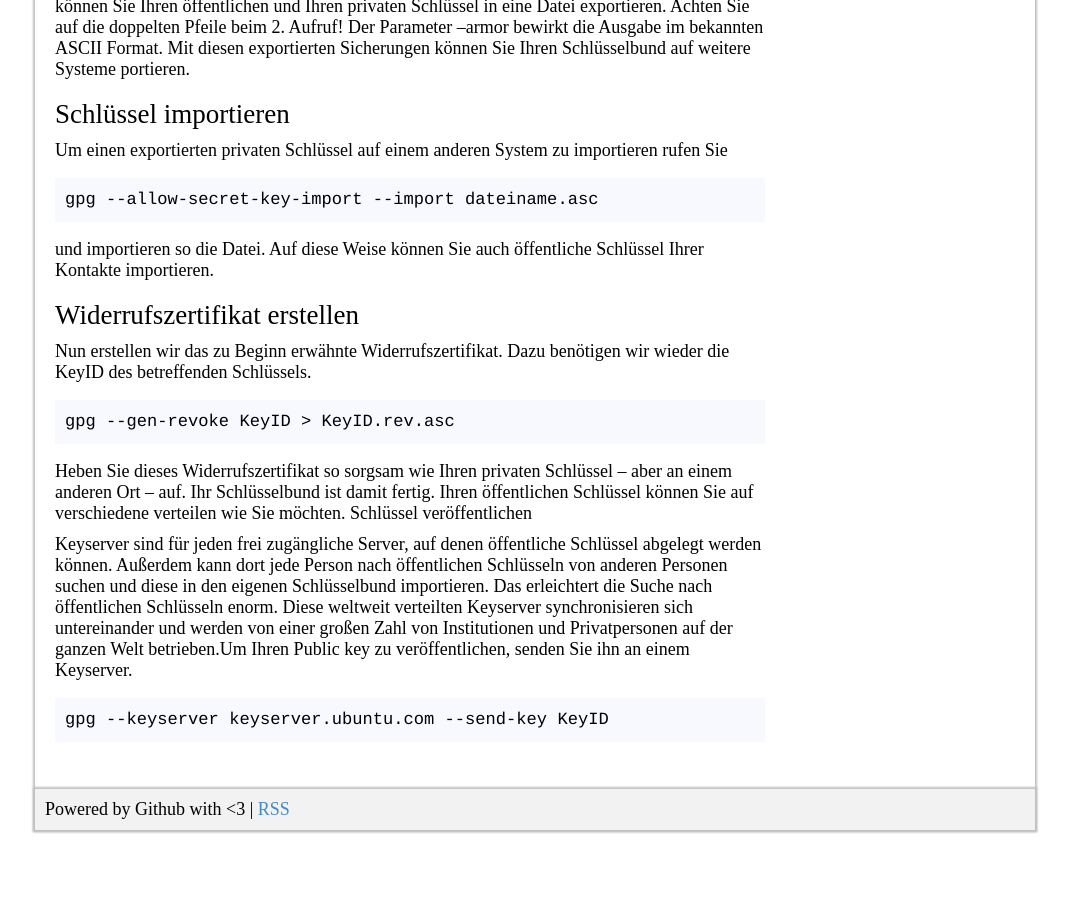
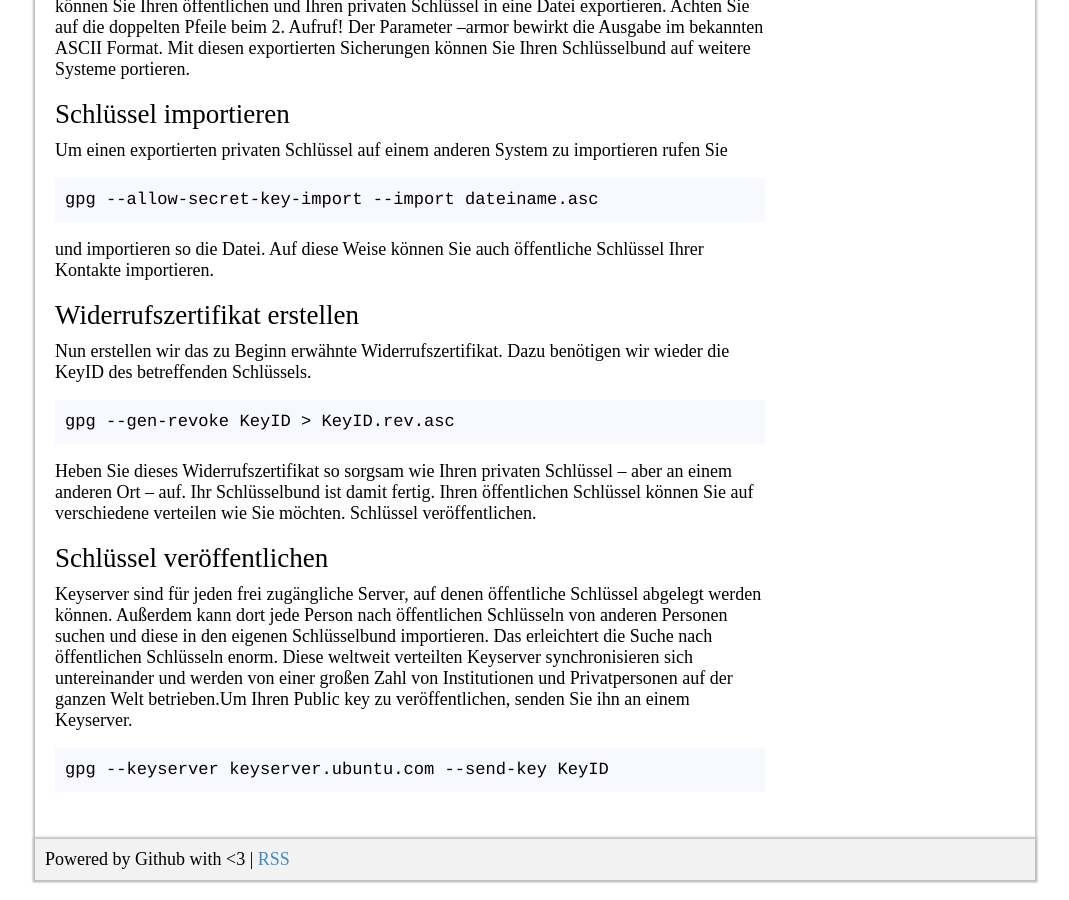
Before and after one commit to mbrain/zarat.github.io, a Jekyll site: the page built from _posts/2018-06-18-einen-gpg-schlusselbund-erstellen.markdown, in a window 1280 px wide and 900 px high, scrolled down 3222 px. Shown: the whole window, without its empty margins (105-1174 px from the left). Built offline with Jekyll 4.4.1, drawn with Linux system fonts in a browser that asks for light colours; before the commit the page ends 4072 px from its top, so only the background shows below that.

Commit message:
Update 2018-06-18-einen-gpg-schlusselbund-erstellen.markdown

```diff
--- a/_posts/2018-06-18-einen-gpg-schlusselbund-erstellen.markdown
+++ b/_posts/2018-06-18-einen-gpg-schlusselbund-erstellen.markdown
@@ -139,7 +139,9 @@ gpg --gen-revoke KeyID > KeyID.rev.asc
 </pre>
 
 Heben Sie dieses Widerrufszertifikat so sorgsam wie Ihren privaten Schlüssel – aber an einem anderen Ort – auf. Ihr Schlüsselbund ist damit fertig. Ihren öffentlichen Schlüssel können Sie auf verschiedene verteilen wie Sie möchten.
-Schlüssel veröffentlichen
+Schlüssel veröffentlichen.
+
+<h2>Schlüssel veröffentlichen</h2>
 
 Keyserver sind für jeden frei zugängliche Server, auf denen öffentliche Schlüssel abgelegt werden können. Außerdem kann dort jede Person nach öffentlichen Schlüsseln von anderen Personen suchen und diese in den eigenen Schlüsselbund importieren. Das erleichtert die Suche nach öffentlichen Schlüsseln enorm. Diese weltweit verteilten Keyserver synchronisieren sich untereinander und werden von einer großen Zahl von Institutionen und Privatpersonen auf der ganzen Welt betrieben.Um Ihren Public key zu veröffentlichen, senden Sie ihn an einem Keyserver.
 
```
